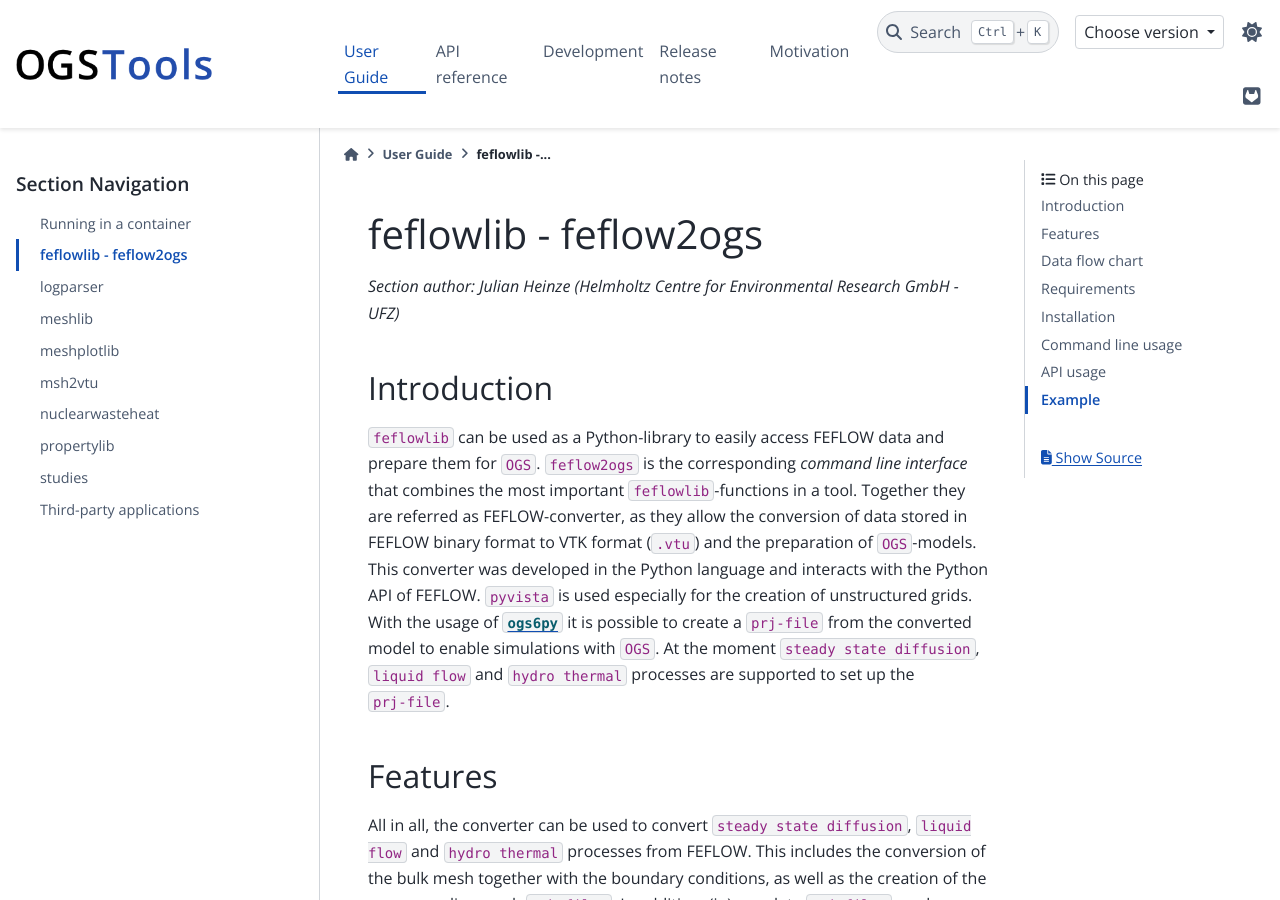
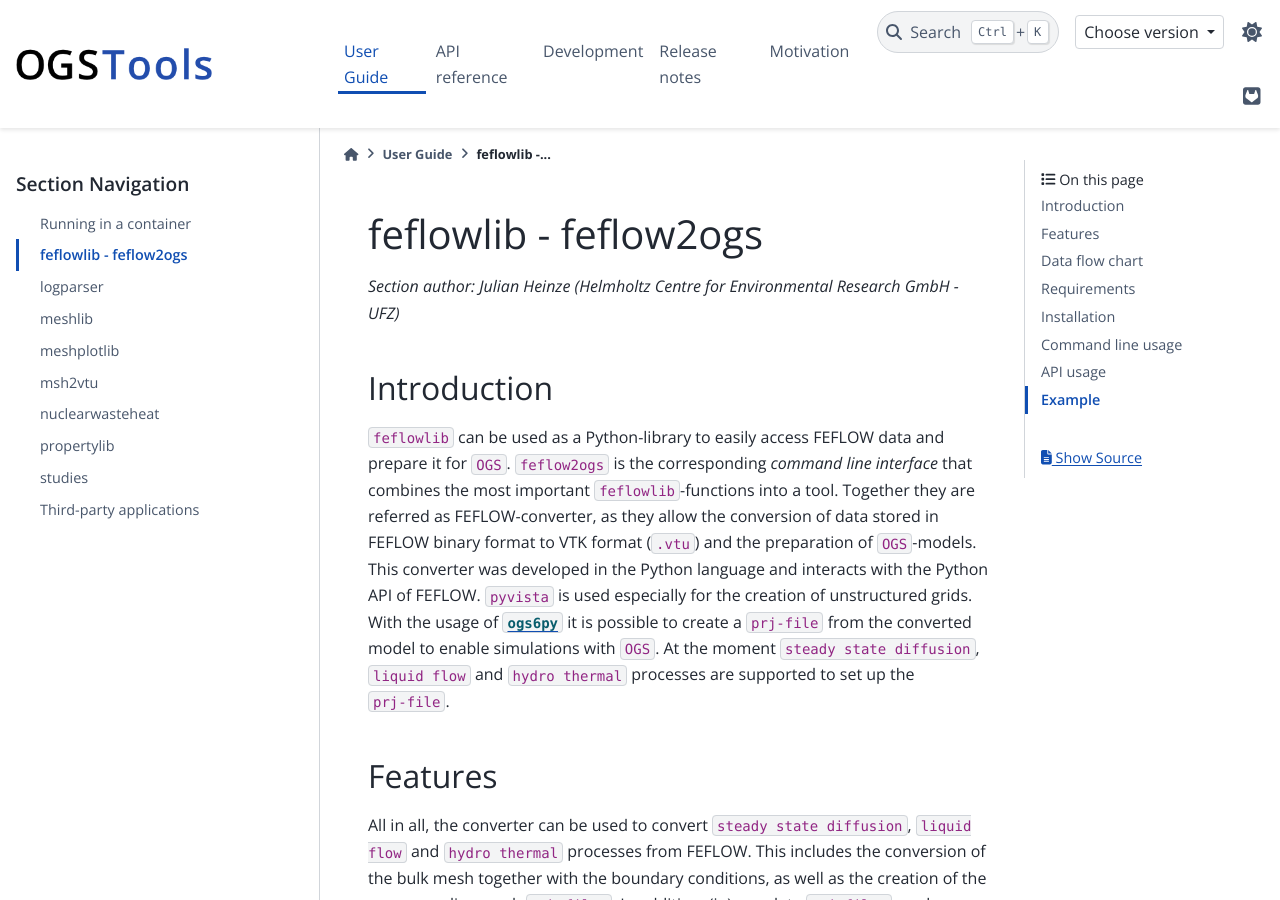
Before and after one commit to ufz/ogstools, a Sphinx documentation site: the page built from docs/user-guide/feflowlib.md, in a window 1280 px wide and 900 px high. Built offline with Sphinx 7.4.7 and the PyData theme 0.15.4, drawn with Linux system fonts in a browser that asks for light colours; pages that are not in the unit, such as notebooks, are missing from menus; the version number could not be read and is left out; comment, search, counter and statistics services are not loaded; some of the changed lines change nothing that is shown.

Commit message:
better naming and fix presets

```diff
--- a/docs/examples/howto_feflowlib/plot_HT_simulation.py
+++ b/docs/examples/howto_feflowlib/plot_HT_simulation.py
@@ -1,7 +1,6 @@
 """
-How to convert a hydro thermal FEFLOW model and simulate it in OGS.
-===================================================================
-
+Hydro-thermal model - conversion and simulation
+===============================================
 .. sectionauthor:: Julian Heinze (Helmholtz Centre for Environmental Research GmbH - UFZ)
 
 In this example we show how a simple hydro thermal FEFLOW model can be converted to a pyvista.UnstructuredGrid and then
@@ -36,8 +35,8 @@
 # 1. Load a FEFLOW model (.fem) as a FEFLOW document, convert and save it.
 feflow_model = ifm.loadDocument(path_2D_HT_model)
 feflow_pv_mesh = convert_properties_mesh(feflow_model)
-presets.temperature.data_name = "P_TEMP"
-mpl.plot(feflow_pv_mesh, presets.temperature)
+feflow_temperature_preset = presets.temperature.replace(data_name="P_TEMP")
+mpl.plot(feflow_pv_mesh, feflow_temperature_preset)
 
 path_writing = Path(tempfile.mkdtemp("feflow_test_simulation"))
 path_mesh = path_writing / "2D_HT_model.vtu"
@@ -88,8 +87,8 @@
     str(path_writing / "sim_2D_HT_model_ts_10_t_100000000000.000000.vtu")
 )
 # Plot the hydraulic head/height, which was simulated in OGS.
-presets.hydraulic_height.data_name = "HEAD_OGS"
-mpl.plot(ogs_sim_res, presets.hydraulic_height)
+ogs_head_preset = presets.temperature.replace(data_name="HEAD_OGS")
+mpl.plot(ogs_sim_res, ogs_head_preset)
 # %%
 # Plot the temperature, which was simulated in OGS.
 presets.temperature.data_name = "temperature"
@@ -99,11 +98,11 @@
 # 6. Plot the difference between the FEFLOW and OGS simulation.
 feflow_pv_mesh["HEAD"] = feflow_pv_mesh["P_HEAD"]
 ogs_sim_res["HEAD"] = ogs_sim_res["HEAD_OGS"]
-presets.hydraulic_height.data_name = "HEAD"
+head_preset = presets.temperature.replace(data_name="HEAD")
 # Plot differences in hydraulic head/height.
 mpl.plot(
-    difference(feflow_pv_mesh, ogs_sim_res, presets.hydraulic_height),
-    presets.hydraulic_height,
+    difference(feflow_pv_mesh, ogs_sim_res, head_preset),
+    head_preset,
 )
 # %%
 feflow_pv_mesh["temperature"] = feflow_pv_mesh["P_TEMP"]
--- a/docs/examples/howto_feflowlib/plot_simulation.py
+++ b/docs/examples/howto_feflowlib/plot_H_simulation.py
@@ -1,6 +1,6 @@
 """
-How to convert a hydraulic FEFLOW model.
-========================================
+Hydraulic model - conversion and simulation
+===========================================
 
 .. sectionauthor:: Julian Heinze (Helmholtz Centre for Environmental Research GmbH - UFZ)
 
--- a/docs/user-guide/feflowlib.md
+++ b/docs/user-guide/feflowlib.md
@@ -6,8 +6,8 @@
 
 ## Introduction
 
-`feflowlib` can be used as a Python-library to easily access FEFLOW data and prepare them for `OGS`.
-`feflow2ogs` is the corresponding *command line interface* that combines the most important `feflowlib`-functions in a tool.
+`feflowlib` can be used as a Python-library to easily access FEFLOW data and prepare it for `OGS`.
+`feflow2ogs` is the corresponding *command line interface* that combines the most important `feflowlib`-functions into a tool.
 Together they are referred as FEFLOW-converter, as they allow the conversion of data stored in FEFLOW binary format to VTK format (`.vtu`) and the preparation of `OGS`-models.
 This converter was developed in the Python language and interacts with the Python API of FEFLOW.
 `pyvista` is used especially for the creation of unstructured grids.
```
